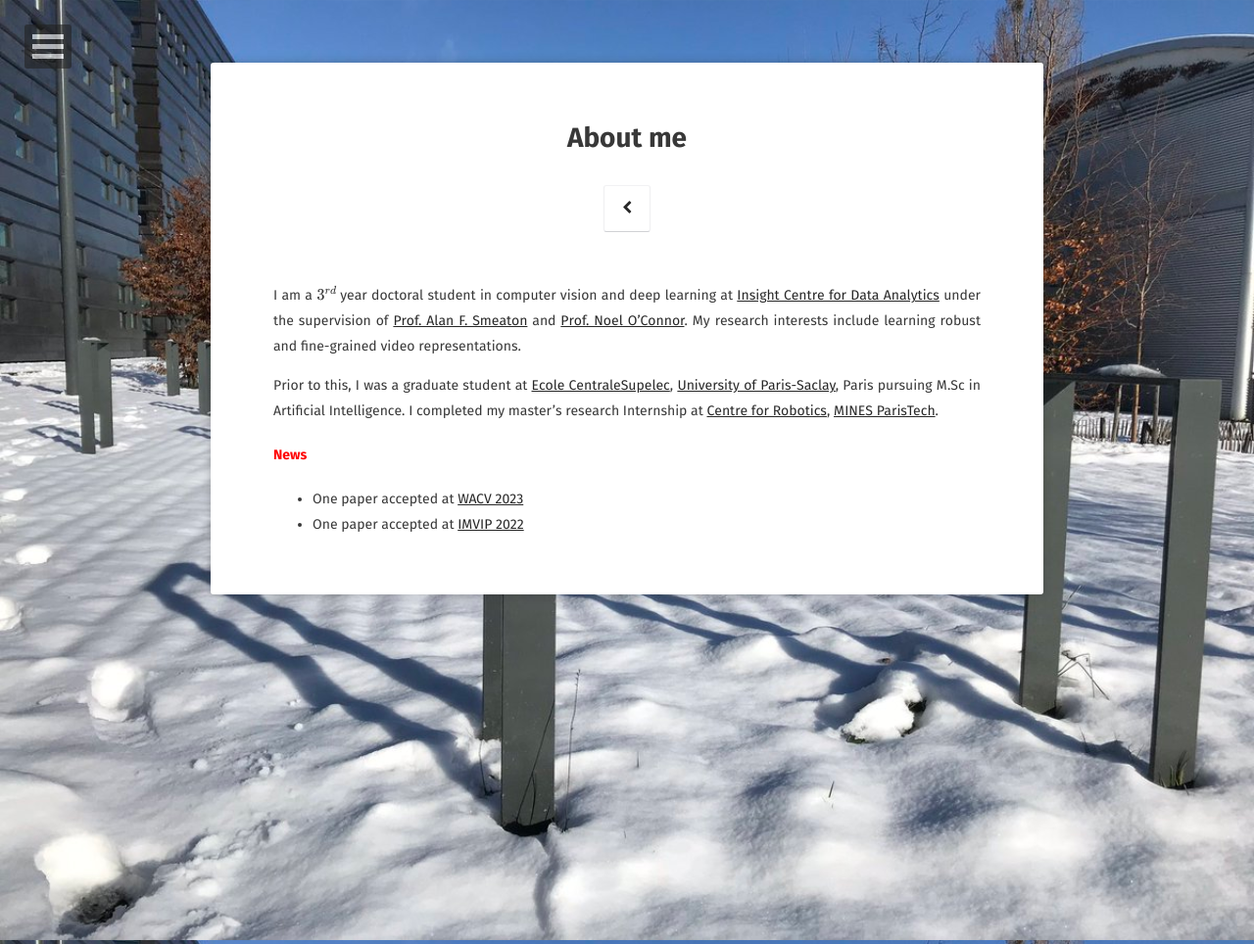
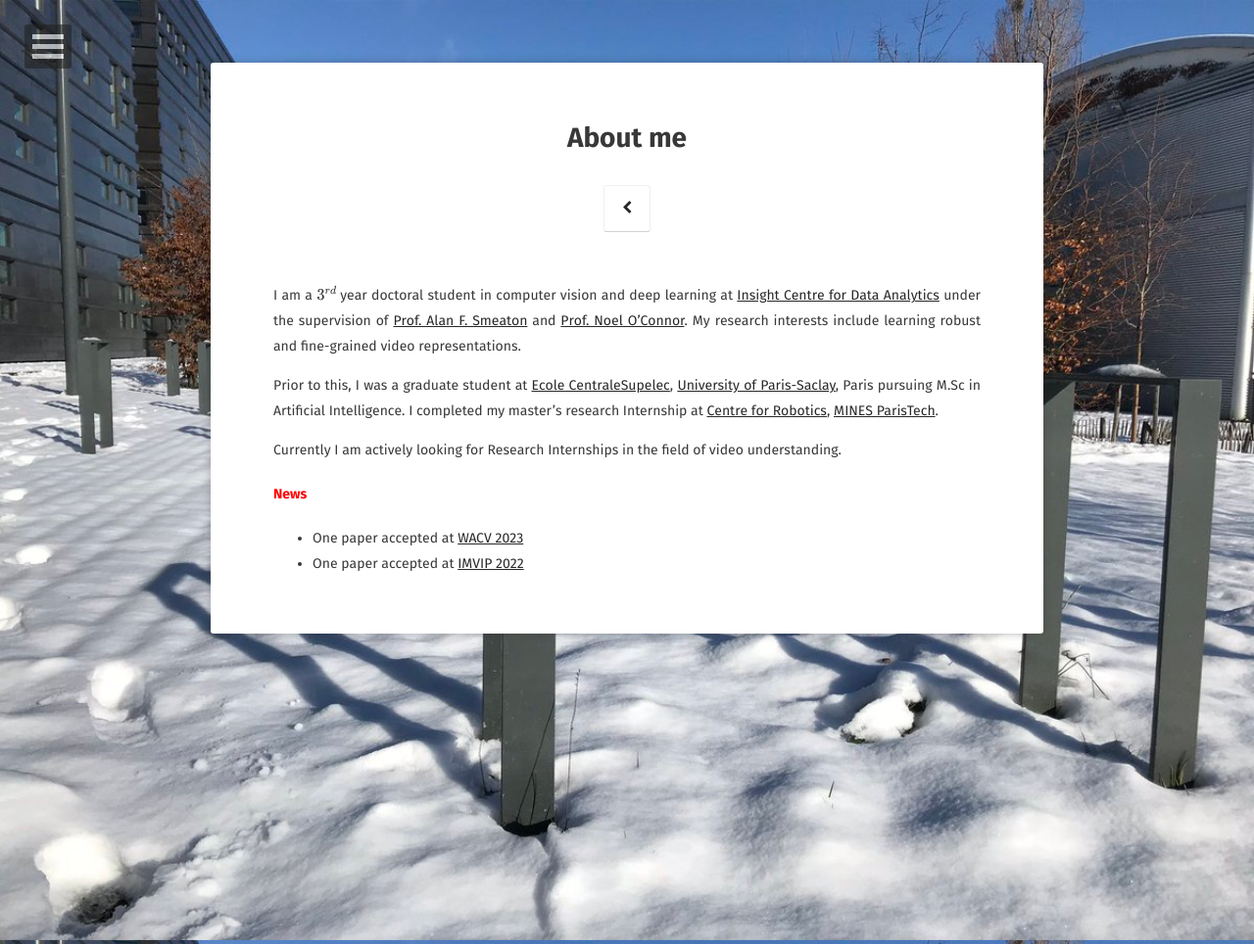
Before and after one commit to rayush7/rayush7.github.io, a Jekyll site: the page built from about/index.md, in a window 1280 px wide. Shown: the whole page at 98% size. Built offline with Jekyll 4.4.1, drawn with Linux system fonts in a browser that asks for light colours; some web fonts are replaced; formulas are drawn with MathJax 3.

Commit message:
updated index.md

```diff
--- a/about/index.md
+++ b/about/index.md
@@ -11,6 +11,8 @@ I am a $$3^{rd}$$ year doctoral student in computer vision and deep learning at
 
 Prior to this, I was a graduate student at [Ecole CentraleSupelec](http://www.centralesupelec.fr/en), [University of Paris-Saclay](https://www.universite-paris-saclay.fr/en), Paris pursuing M.Sc in Artificial Intelligence. I completed my master's research Internship at [Centre for Robotics](https://www.caor.minesparis.psl.eu/), [MINES ParisTech](https://mines-paristech.eu/).
 
+Currently I am actively looking for Research Internships in the field of video understanding.
+
 
 #### <span style="color:red"> News </span>
 * One paper accepted at [WACV 2023](https://wacv2023.thecvf.com/)
```
